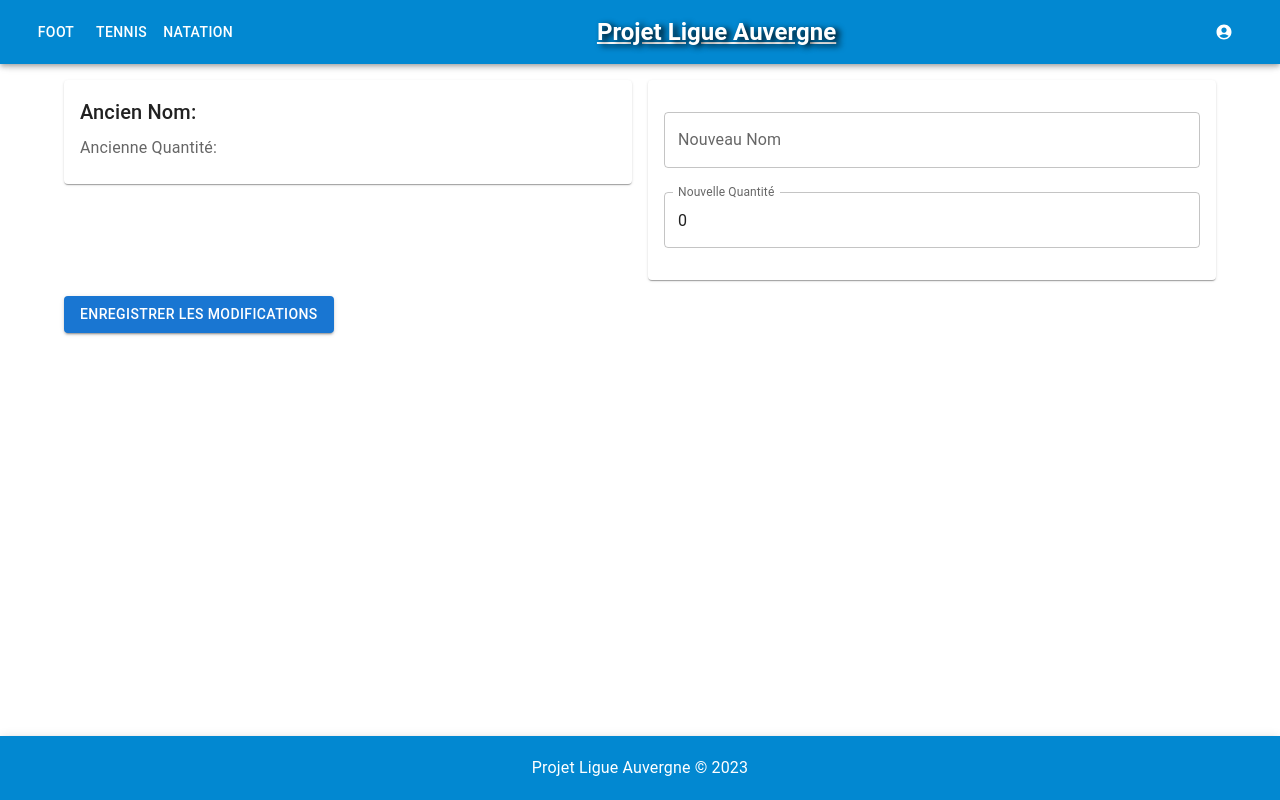
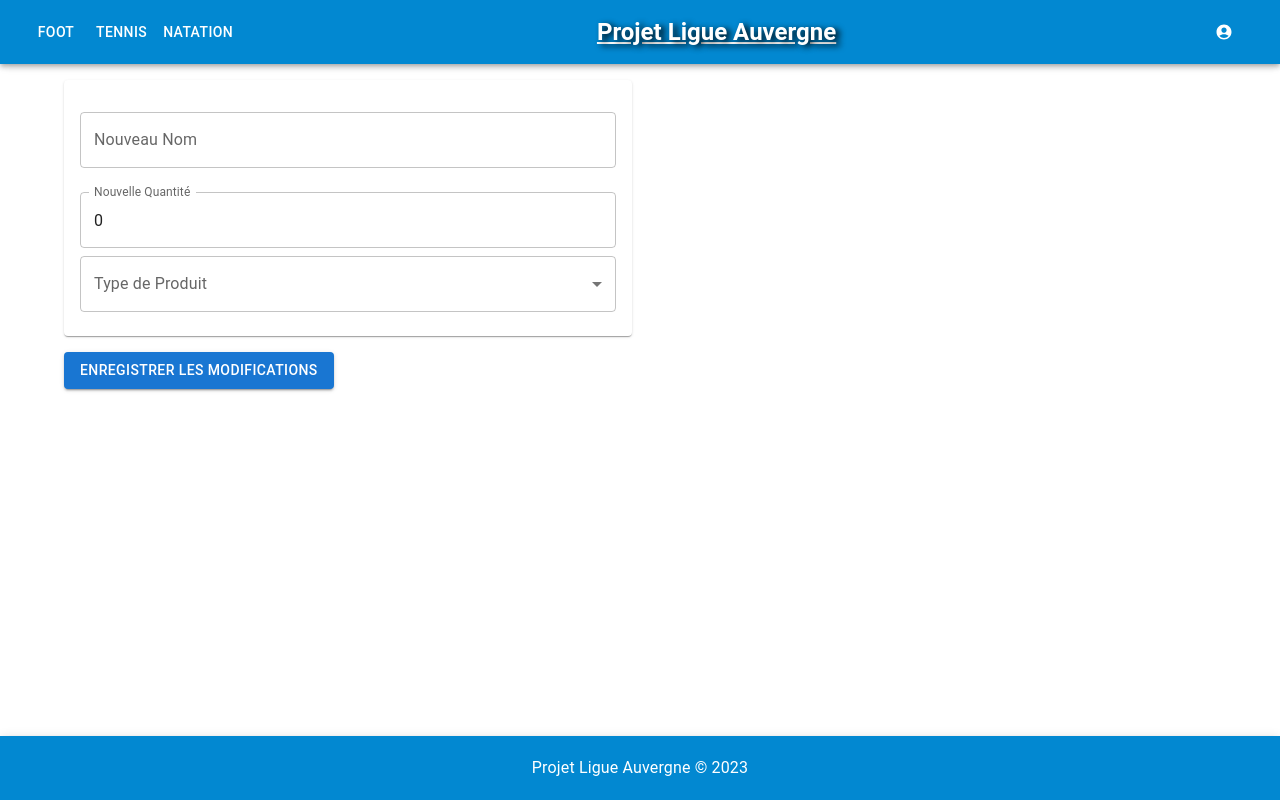
Before and after one commit to mrcut/projet-ligue-auvergne, a React (Vite) app: page /modifierProduct/1 in a window 1280 px wide. Built offline with nearby package versions, Linux system fonts and the light colour scheme; no server answers; sample sign-in values are in the browser's storage.

Commit message:
products modif

```diff
--- a/src/components/products/ProductAdd.jsx
+++ b/src/components/products/ProductAdd.jsx
@@ -2,6 +2,10 @@ import {
   Avatar,
   Button,
   Container,
+  FormControl,
+  InputLabel,
+  MenuItem,
+  Select,
   TextField,
   Typography,
 } from "@mui/material";
@@ -15,6 +19,7 @@ const ProductAdd = () => {
   const [newProduct, setNewProduct] = useState({
     nom: "",
     quantite: 0,
+    type: "foot",
   });
   const navigate = useNavigate();
 
@@ -74,13 +79,28 @@ const ProductAdd = () => {
             onChange={handleInputChange}
           />
 
+          <FormControl fullWidth>
+            <InputLabel id="product-label">Type de Produit</InputLabel>
+            <Select
+              labelId="product-label"
+              id="type"
+              name="type"
+              value={newProduct.type}
+              onChange={handleInputChange}
+            >
+              <MenuItem value="foot">Foot</MenuItem>
+              <MenuItem value="tennis">Tennis</MenuItem>
+              <MenuItem value="natation">Natation</MenuItem>
+            </Select>
+          </FormControl>
+
           <Button
             type="submit"
             fullWidth
             variant="contained"
             sx={{ mt: 3, mb: 2 }}
           >
-            Sign In
+            Ajouter
           </Button>
         </Box>
       </Box>
--- a/src/components/products/ProductDetail.jsx
+++ b/src/components/products/ProductDetail.jsx
@@ -49,6 +49,7 @@ const ProductDetail = () => {
           <Typography color="textSecondary">
             Quantité: {product.quantite}
           </Typography>
+          <Typography color="textSecondary">Type: {product.type}</Typography>
         </CardContent>
       </Card>
 
--- a/src/components/products/ProductEdit.jsx
+++ b/src/components/products/ProductEdit.jsx
@@ -8,6 +8,10 @@ import {
   CardContent,
   Button,
   TextField,
+  FormControl,
+  InputLabel,
+  Select,
+  MenuItem,
 } from "@mui/material";
 import axios from "axios";
 import { useAuth } from "../contexts/AuthProvider";
@@ -19,6 +23,7 @@ const ProductEdit = () => {
   const [newValues, setNewValues] = useState({
     nom: "",
     quantite: 0,
+    type: "",
   });
   const navigate = useNavigate();
 
@@ -37,6 +42,7 @@ const ProductEdit = () => {
             ...prevValues,
             nom: response.data.nom,
             quantite: response.data.quantite,
+            type: response.data.type,
           }));
         })
         .catch((error) => {
@@ -72,23 +78,6 @@ const ProductEdit = () => {
           <Grid item xs={12} md={6}>
             <Card>
               <CardContent>
-                <Typography
-                  variant="h6"
-                  component="div"
-                  sx={{ marginBottom: 1 }}
-                >
-                  Ancien Nom: {product.nom}
-                </Typography>
-                <Typography color="textSecondary">
-                  Ancienne Quantité: {product.quantite}
-                </Typography>
-              </CardContent>
-            </Card>
-          </Grid>
-
-          <Grid item xs={12} md={6}>
-            <Card>
-              <CardContent>
                 <TextField
                   variant="outlined"
                   margin="normal"
@@ -110,6 +99,22 @@ const ProductEdit = () => {
                   value={newValues.quantite}
                   onChange={handleInputChange}
                 />
+
+                <FormControl fullWidth>
+                  <InputLabel id="product-type">Type de Produit</InputLabel>
+                  <Select
+                    label="Nouveau Type"
+                    labelId="product-type"
+                    id="type"
+                    name="type"
+                    value={newValues.type}
+                    onChange={handleInputChange}
+                  >
+                    <MenuItem value="foot">Foot</MenuItem>
+                    <MenuItem value="tennis">Tennis</MenuItem>
+                    <MenuItem value="natation">Natation</MenuItem>
+                  </Select>
+                </FormControl>
               </CardContent>
             </Card>
           </Grid>
```
